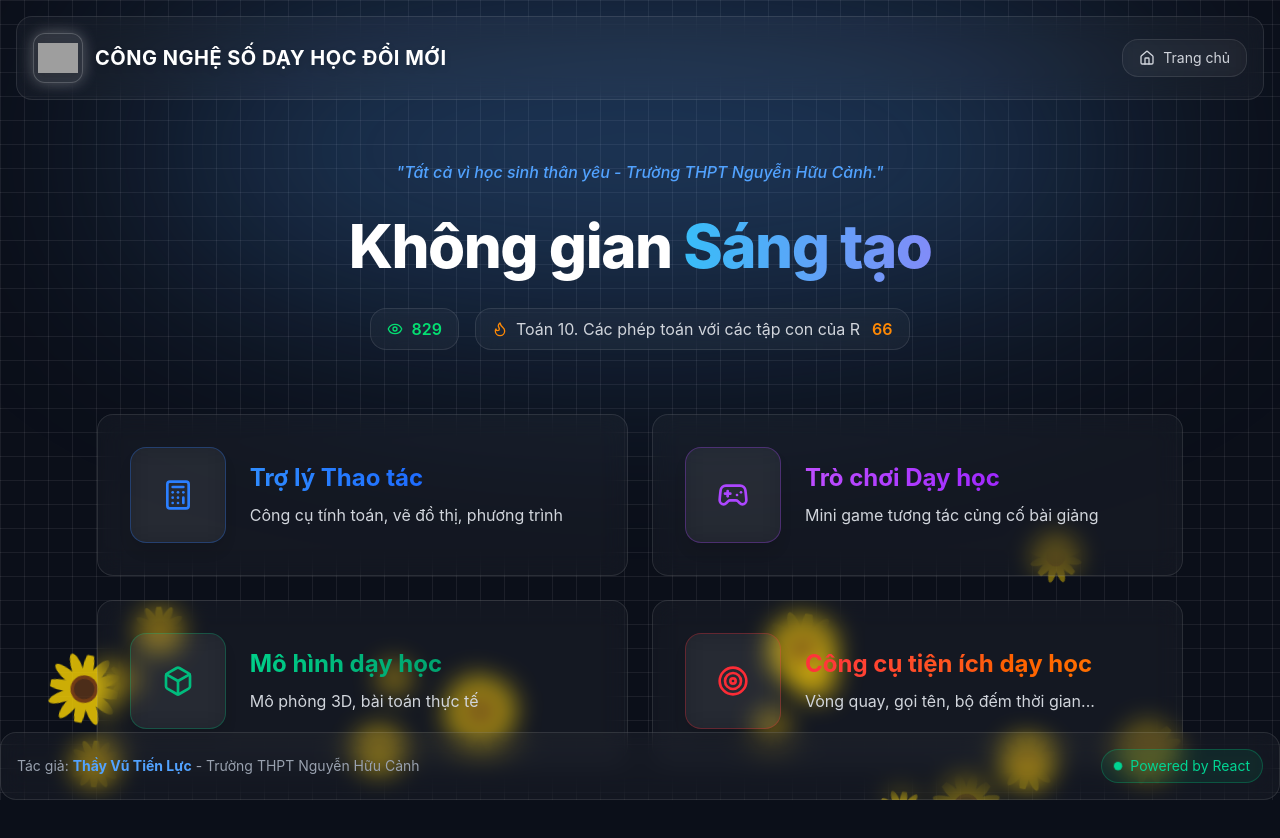
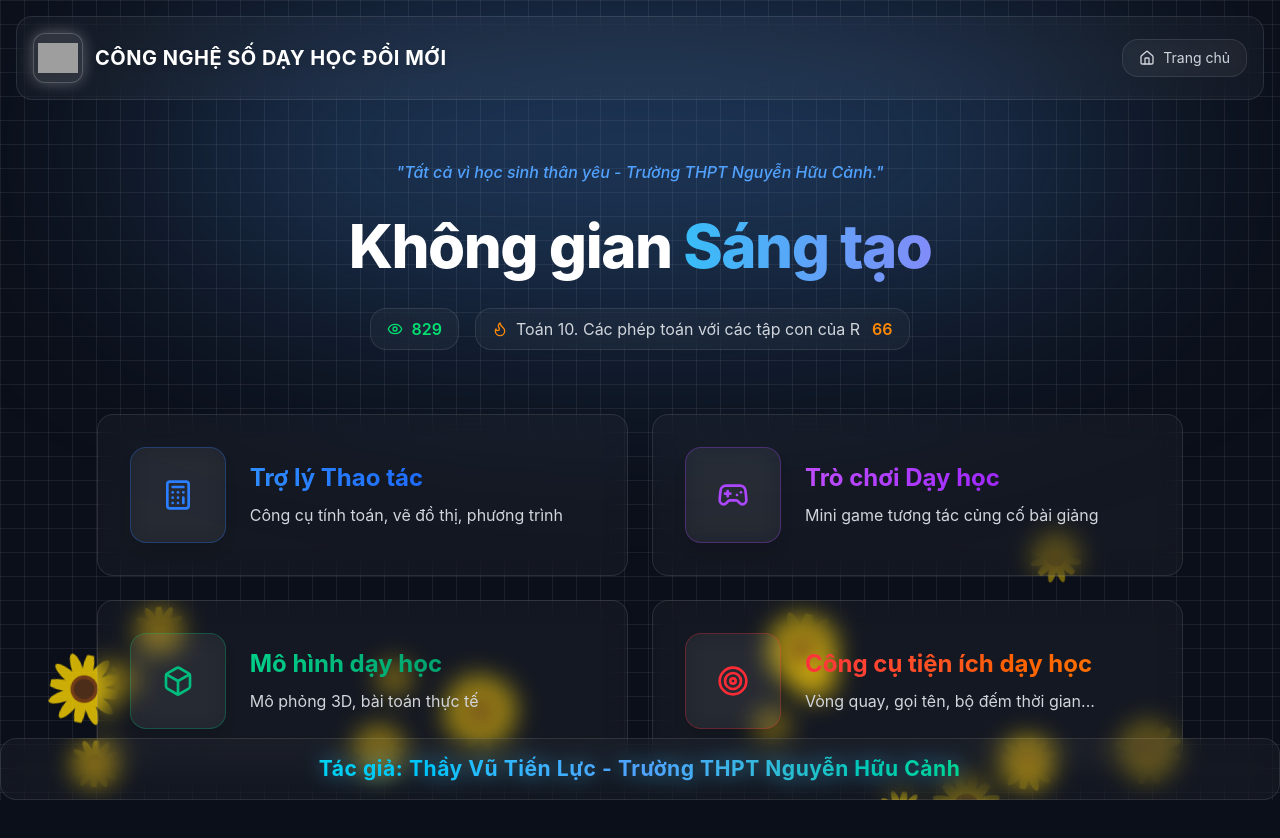
Before and after one commit to mrvubinhminh/webdayhoc, a React (Vite) app: page / in a window 1280 px wide. Shown: the top 838 px of the page. Built offline with nearby package versions, Linux system fonts and the light colour scheme; grey boxes are pictures that could not be loaded.

Commit message:
Cập nhật dữ liệu mới

```diff
--- a/src/components/Footer.jsx
+++ b/src/components/Footer.jsx
@@ -3,14 +3,11 @@ import React from 'react';
 const Footer = () => {
   return (
     <footer className="fixed bottom-0 left-0 right-0 py-4 glass-card rounded-none border-x-0 border-b-0 border-t z-50 bg-[#0b0f19]/80">
-      <div className="max-w-7xl mx-auto px-4 flex flex-col md:flex-row items-center justify-between text-xs sm:text-sm text-gray-400">
-        <div className="text-center md:text-left mb-2 md:mb-0">
-          Tác giả: <span className="text-blue-400 font-bold">Thầy Vũ Tiến Lực</span> - Trường THPT Nguyễn Hữu Cảnh
-        </div>
-
-        <div className="flex items-center gap-2 px-3 py-1.5 rounded-full border border-emerald-500/30 text-emerald-400 bg-emerald-500/10">
-          <div className="w-2 h-2 rounded-full bg-emerald-400 animate-pulse"></div>
-          Powered by React
+      <div className="max-w-7xl mx-auto px-4 flex items-center justify-center text-center">
+        <div className="text-lg md:text-xl font-bold tracking-wide animate-pulse">
+          <span className="text-transparent bg-clip-text bg-gradient-to-r from-cyan-400 via-blue-400 to-emerald-400 drop-shadow-[0_0_10px_rgba(56,189,248,0.7)]">
+            Tác giả: Thầy Vũ Tiến Lực - Trường THPT Nguyễn Hữu Cảnh
+          </span>
         </div>
       </div>
     </footer>
```
